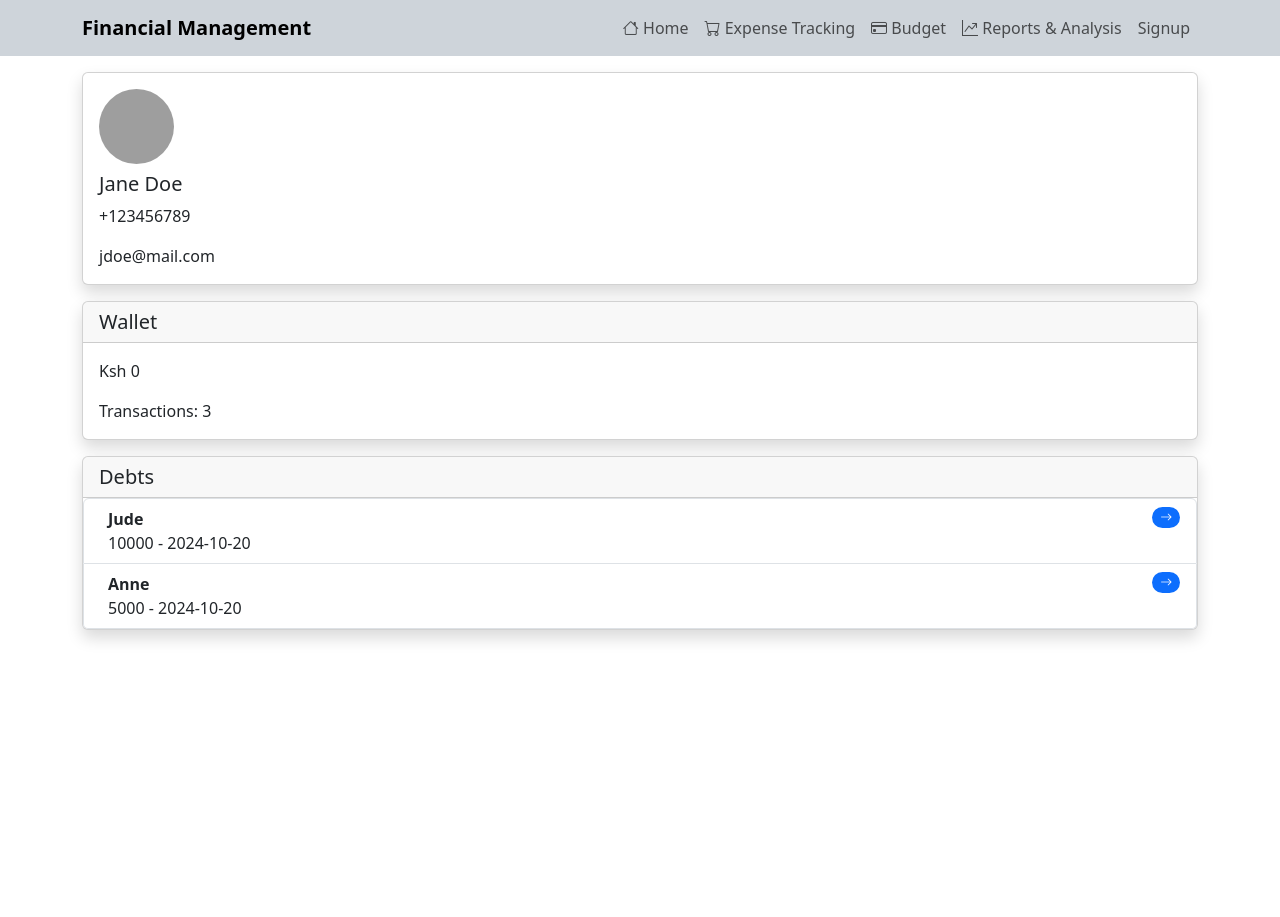
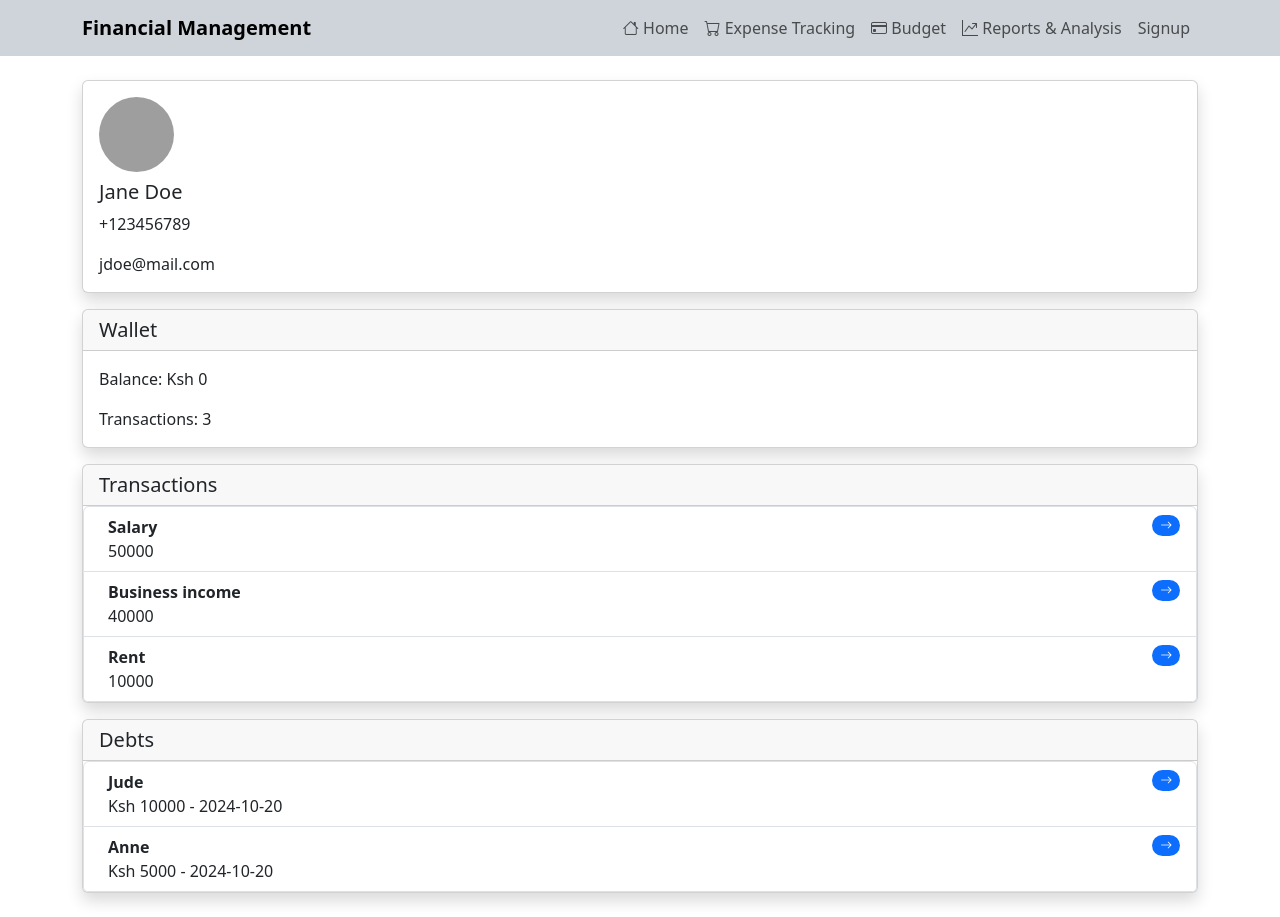
Before and after one commit to JudyOchanda/financial-management, a React (Create React App) app: page / in a window 1280 px wide. Before the commit the page ends 800 px from the top, so only its background shows below. Built offline with nearby package versions, Linux system fonts and the light colour scheme; grey boxes are pictures that could not be loaded.

Commit message:
add transactions

```diff
--- a/src/data/dataStructure.jsx
+++ b/src/data/dataStructure.jsx
@@ -8,7 +8,7 @@ const user = {
   transactions: [
     {
       id: 1,
-      type: "salary",
+      type: "Salary",
       amount: 50000,
     },
     {
--- a/src/layouts/home/HomeWallet.jsx
+++ b/src/layouts/home/HomeWallet.jsx
@@ -10,11 +10,32 @@ function HomeWallet() {
         <div className="card shadow">
           <h5 className="card-header">Wallet</h5>
           <div className="card-body">
-            <p className="card-text">Ksh {user.accountBalance}</p>
+            <p className="card-text">Balance: Ksh {user.accountBalance}</p>
             <p className="card-text">
               Transactions: {user.transactions.length}
             </p>
           </div>
+        </div>
+      </section>
+
+      <section className="mb-3">
+        <div className="card shadow">
+          <h5 className="card-header">Transactions</h5>
+          <ul className="list-group">
+            {user.transactions.map((transaction) => (
+              <li className="list-group-item d-flex justify-content-between align-items-start">
+                <div className="ms-2 me-auto">
+                  <div className="fw-bold">{transaction.type}</div>
+                  {transaction.amount}
+                </div>
+                <span className="badge bg-primary rounded-pill">
+                  <Link>
+                    <i className="bi bi-arrow-right text-white"></i>
+                  </Link>
+                </span>
+              </li>
+            ))}
+          </ul>
         </div>
       </section>
 
@@ -26,7 +47,7 @@ function HomeWallet() {
               <li className="list-group-item d-flex justify-content-between align-items-start">
                 <div className="ms-2 me-auto">
                   <div className="fw-bold">{debt.creditors}</div>
-                  {debt.amount} - {debt.dueDate}
+                  Ksh {debt.amount} - {debt.dueDate}
                 </div>
                 <span className="badge bg-primary rounded-pill">
                   <Link>
--- a/src/pages/Home.jsx
+++ b/src/pages/Home.jsx
@@ -5,7 +5,7 @@ import HomeWallet from "../layouts/home/HomeWallet";
 function Home() {
   return (
     <>
-      <div className="container">
+      <div className="container py-2">
         <HomeProfile />
         <HomeWallet />
       </div>
```
